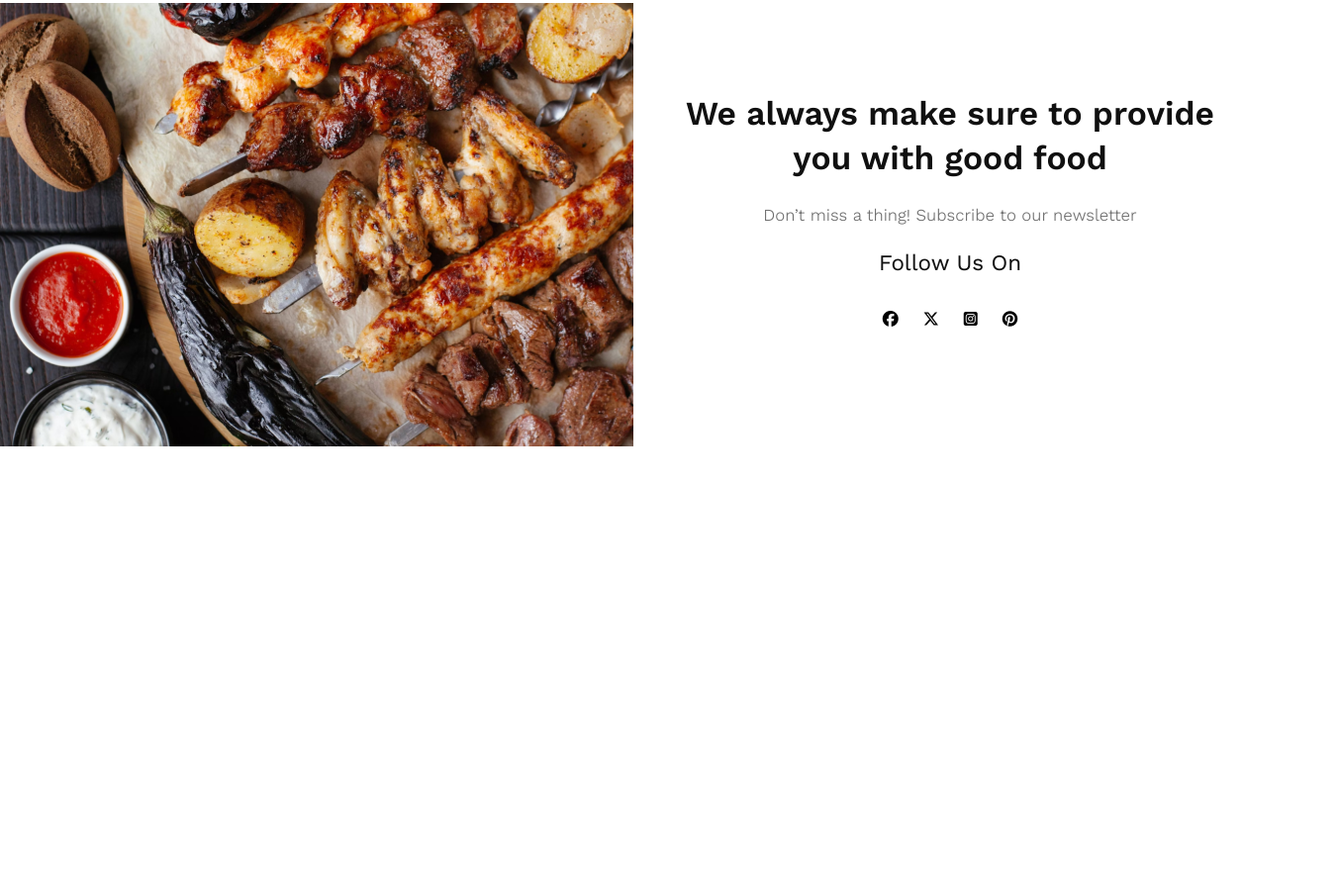
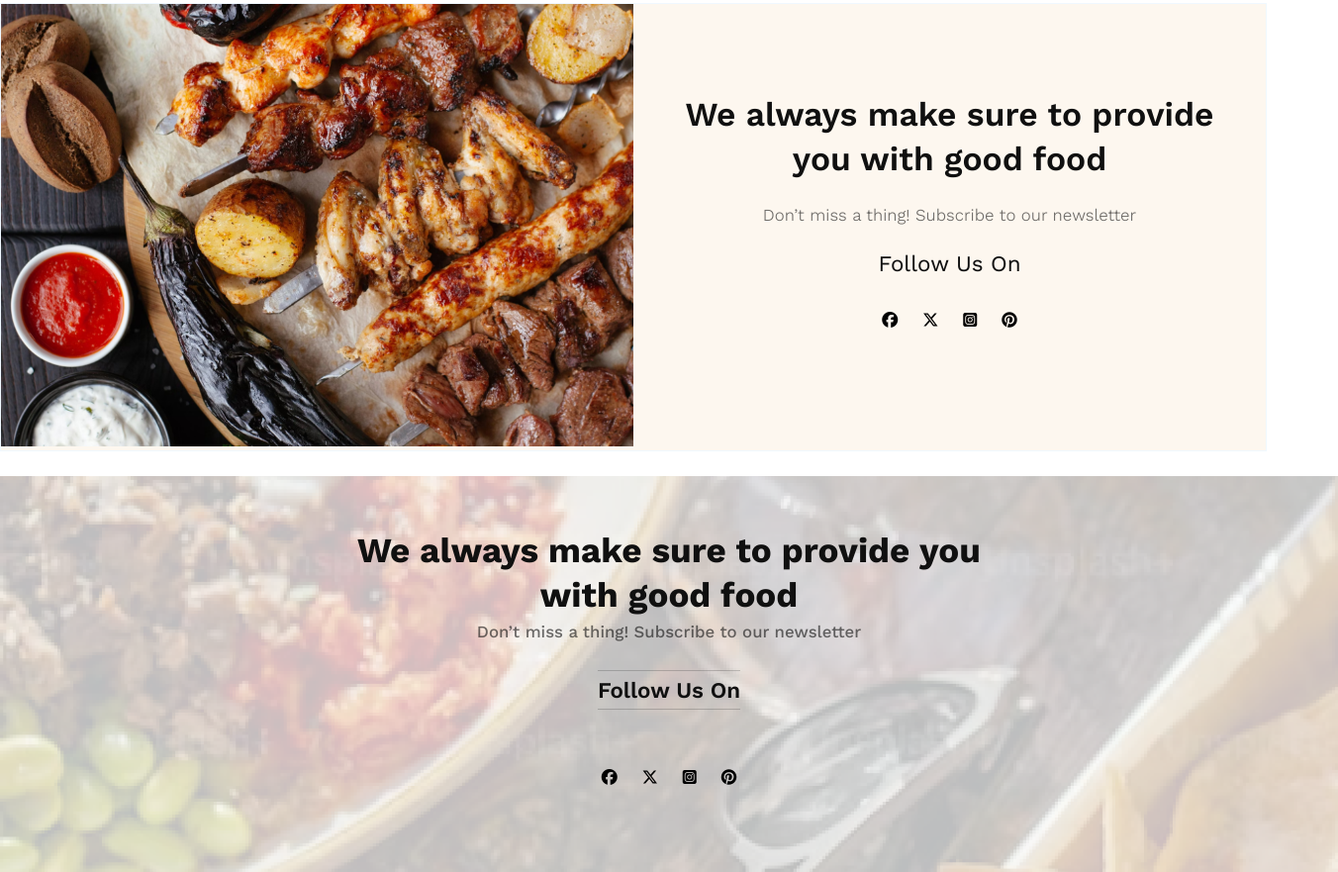
Before and after one commit to priyotush44/parctice-project-1, a plain HTML site: page index.html in a window 1280 px wide. Shown: the part 1110-1991 px from the top of the page at 99% size, 1352 px wide, since content can reach past the window. Before the commit the page ends 1565 px from the top, so only its background shows below. Drawn offline with nearby package versions, Linux system fonts and the light colour scheme.

Commit message:
about and footer section deisgn

```diff
--- a/index.html
+++ b/index.html
@@ -6,6 +6,7 @@
     <link rel="preconnect" href="https://fonts.googleapis.com">
     <link rel="preconnect" href="https://fonts.gstatic.com" crossorigin>
     <link href="https://fonts.googleapis.com/css2?family=Work+Sans:ital,wght@0,100..900;1,100..900&display=swap" rel="stylesheet">
+    <script src="https://kit.fontawesome.com/ef47363669.js" crossorigin="anonymous"></script>
     <title>Good Food Restaurant</title>
     <link rel="stylesheet" href="style.css">
 </head>
@@ -84,10 +85,10 @@
 
 <section>
     <div class="about-container">
-        <div class="about-right">
+        <div class="about-left">
             <img src="assets/foods.png" alt="">
         </div>
-        <div class="about-left">
+        <div class="about-right">
             <div class="about-cotent">
                 <h1 class="about-title">We always make sure to provide you with good food</h1>
                 <p class="about-subtitle">Don’t miss a thing! Subscribe to our newsletter</p>
@@ -102,8 +103,26 @@
         </div>
     </div>
 </section>
+<section>
+
+    <div class="social-container">
+        <div class="social-bg">
+            <div class="social-box">
+                <h1 class="social-title">We always make sure to provide you with good food</h1>
+                <p class="social-subtitle">Don’t miss a thing! Subscribe to our newsletter</p>
+                <p class="follow-btn">Follow Us On</p>
+        </div>
+        <div class="social">
+            <i class="fa-brands fa-facebook"></i>
+            <i class="fa-brands fa-x-twitter"></i>
+            <i class="fa-brands fa-square-instagram"></i>
+            <i class="fa-brands fa-pinterest"></i>
+        </div>
+
+        </div>
 
 
-<script src="https://kit.fontawesome.com/ef47363669.js" crossorigin="anonymous"></script>
+    </div>
+</section>
 </body>
 </html>
--- a/style.css
+++ b/style.css
@@ -64,6 +64,11 @@
     cursor: pointer;
 }
 
+
+
+
+
+
 /* Card Section Desing */
 
 #card-box{
@@ -76,6 +81,7 @@
     justify-content: center;
     align-items: center;
     gap: 10px;
+
 }
 
 #card-box .subtitle{
@@ -172,27 +178,38 @@
 
 }
 
+
+
+
+
+/* About Section Design */
+
+
+
+
 .about-container{
     width: 1344;
     display: flex;
     align-items: center;
     justify-content: space-between;
+    background-color: rgb(253, 247, 239);
+    border: 1px solid aliceblue;
 }
 .about-cotent{
     width: 581px;
 
 }
 
-.about-right{
+.about-left{
     width: 672px;
 
 }
 
-.about-right img{
+.about-left img{
     width: 100%;
 }
 
-.about-left{
+.about-right{
     width: 672px;
     display: flex;
     flex-direction: column;
@@ -201,7 +218,7 @@
 
 }
 
-.about-left .about-title{
+.about-right .about-title{
 
     color: rgb(16, 16, 16);
     font-family: Work Sans;
@@ -214,7 +231,7 @@
 
 
 
-.about-left .about-subtitle{
+.about-right .about-subtitle{
     color: rgb(16, 16, 16);
     font-family: Work Sans;
     font-size: 16.8px;
@@ -227,7 +244,7 @@
 
 }
 
-.about-left .follow-btn{
+.about-right .follow-btn{
     color: rgb(16, 16, 16);
     font-family: Work Sans;
     font-size: 22.4px;
@@ -237,11 +254,79 @@
     text-align: center;
 }
 
+
 .social{
     display: flex;
     justify-content: center;
     align-items: center;
-
     gap: 25px;
     margin: 35px 0;
 }
+
+
+
+/* Social Section Design */
+
+
+
+.social-bg{
+    width: 1352px;
+    height: 400px;
+    background-color: rgba(248, 250, 252, 0.76);
+    display: flex;
+    flex-direction: column;
+    justify-content: center;
+    align-items: center;
+}
+
+
+.social-container{
+    background-image: url(assets/social-bg.png);
+    width: 1352px;
+    height: 400px;
+    margin-top: 25px;
+}
+
+.social-box{
+    width: 680px;
+    display: flex;
+    flex-direction: column;
+    justify-content: center;
+    align-items: center;
+}
+
+.social-box .social-title{
+    color: rgb(16, 16, 16);
+    font-family: Work Sans;
+    font-size: 35px;
+    font-weight: 700;
+    line-height: 44.8px;
+    letter-spacing: 0%;
+    text-align: center;
+}
+
+.social-box .social-subtitle{
+    color: rgb(16, 16, 16);
+    font-family: Work Sans;
+    font-size: 16.8px;
+    font-weight: 500;
+    line-height: 28px;
+    letter-spacing: 0%;
+    text-align: center;
+    opacity: 0.6;
+
+}
+
+.social-box .follow-btn{
+    color: rgb(16, 16, 16);
+    font-family: Work Sans;
+    font-size: 22.4px;
+    font-weight: 600;
+    line-height: 38px;
+    letter-spacing: 0%;
+    text-align: center;
+    box-sizing: border-box;
+    border-bottom: 1px solid rgba(16, 16, 16, 0.2);
+    border-top: 1px solid rgba(16, 16, 16, 0.2);
+    margin: 25px 0;
+}
```
